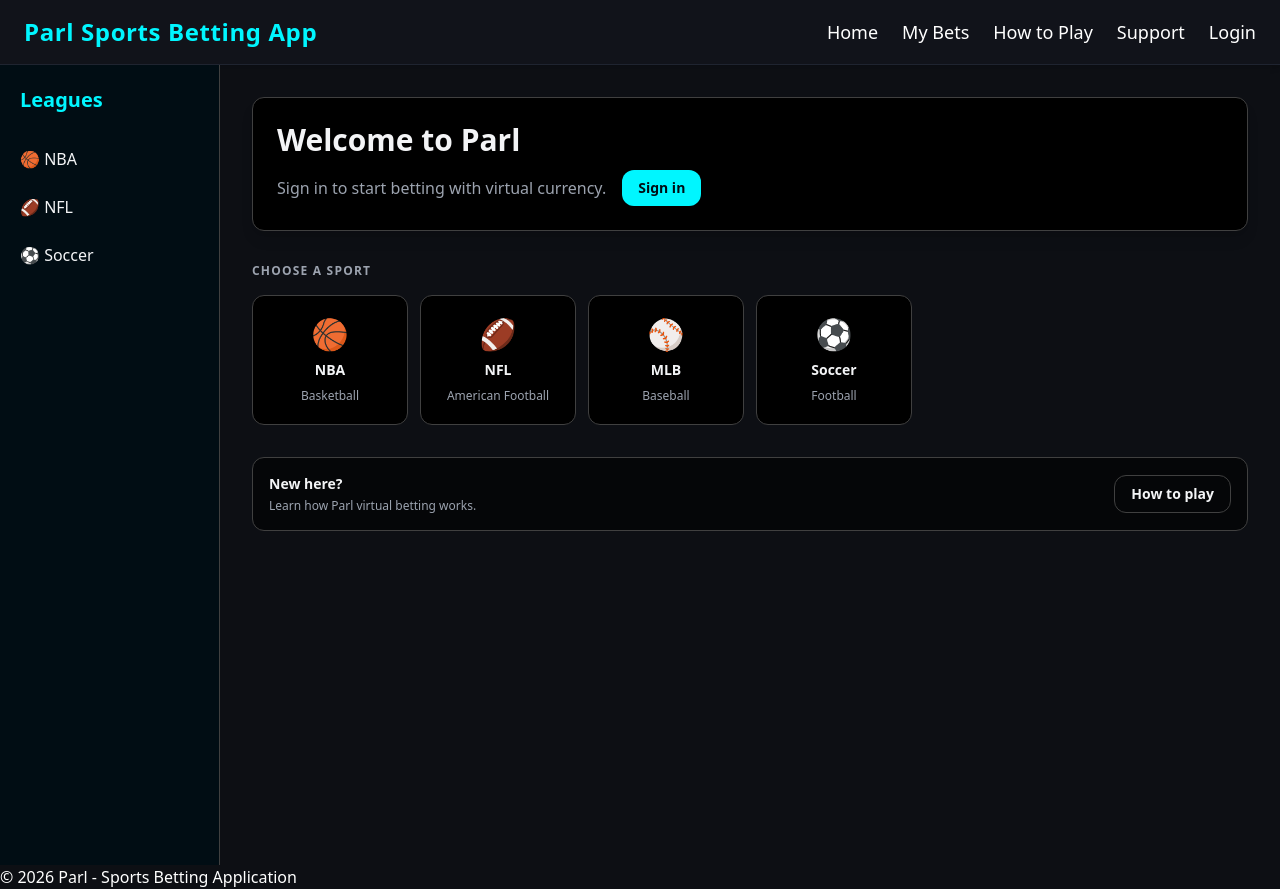
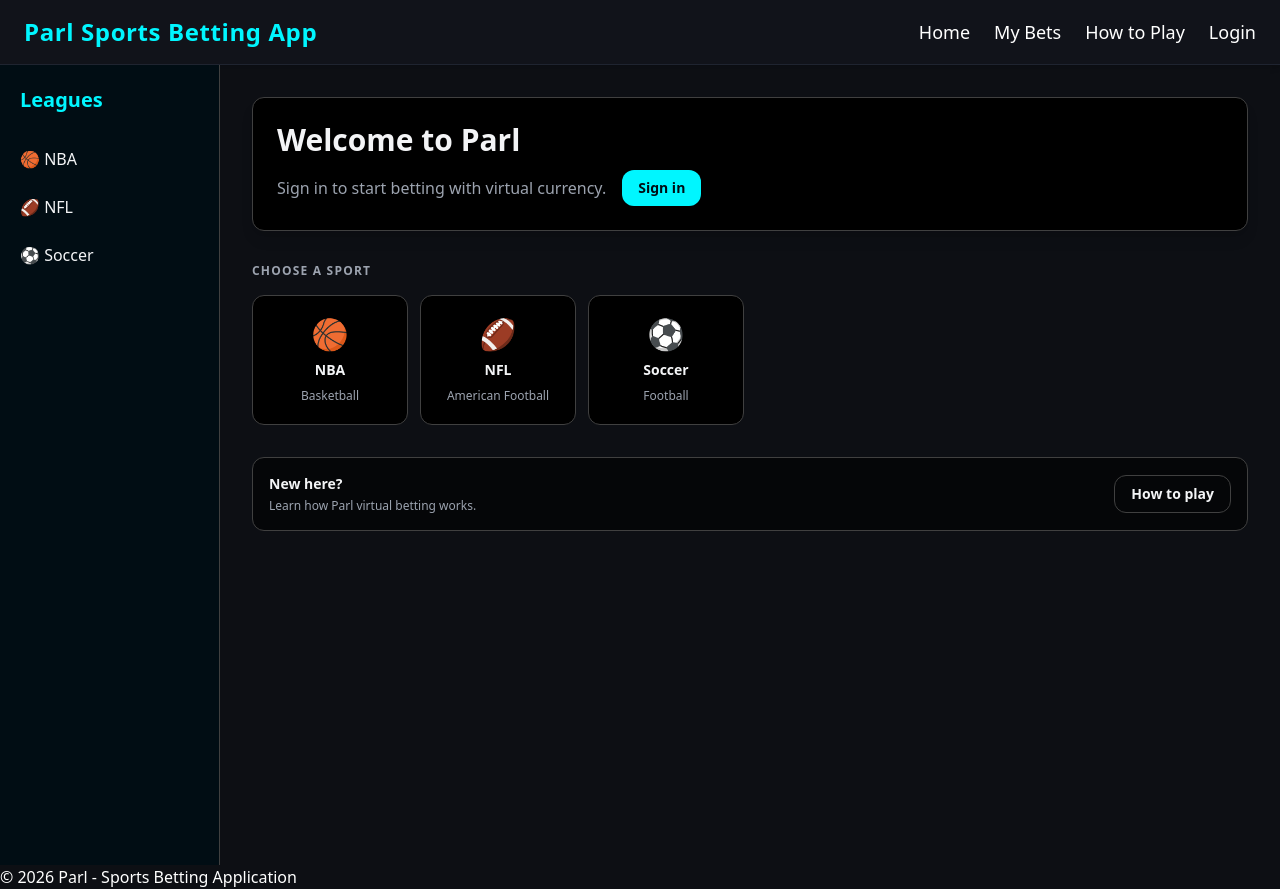
Before and after one commit to AmalSresh/491-ParlAI, a React app in the folder frontend/: page / in a window 1280 px wide. Built offline with nearby package versions, Linux system fonts and the light colour scheme; no server answers; the HTML template or start-up script is replaced by a standard one.

Commit message:
hide support

```diff
--- a/frontend/src/components/Header.jsx
+++ b/frontend/src/components/Header.jsx
@@ -23,9 +23,6 @@ export default function Header() {
           </Link>
           <Link to="/how-to-play" className="hover:text-sb-blue-light">
             How to Play
-          </Link>
-          <Link to="/support" className="hover:text-sb-blue-light">
-            Support
           </Link>
 
           {user ? (
--- a/frontend/src/pages/home.jsx
+++ b/frontend/src/pages/home.jsx
@@ -4,7 +4,6 @@ import { useAuth } from '../context/AuthContext';
 const SPORTS = [
   { emoji: '🏀', name: 'NBA', path: '/nba', desc: 'Basketball' },
   { emoji: '🏈', name: 'NFL', path: '/nfl', desc: 'American Football' },
-  { emoji: '⚾', name: 'MLB', path: '/mlb', desc: 'Baseball' },
   { emoji: '⚽', name: 'Soccer', path: '/soccer', desc: 'Football' },
 ];
 
```
